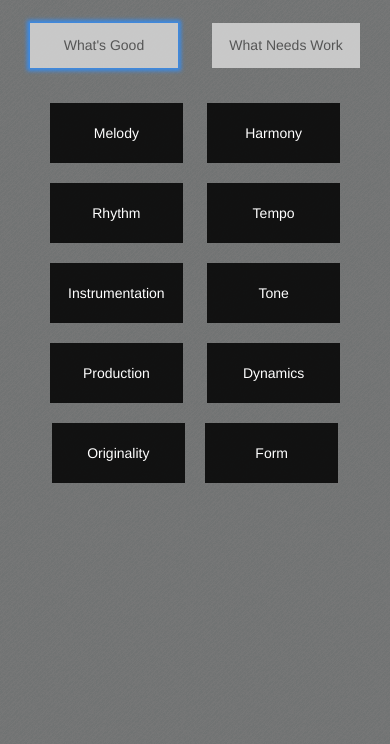
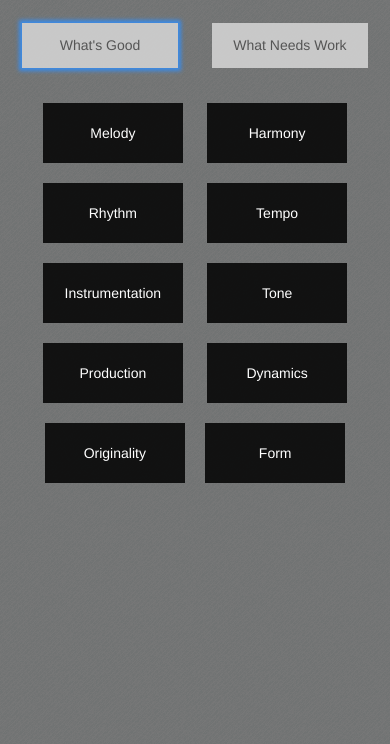
Before and after one commit to ericrav/ericrav.github.io, a plain HTML site: page projects/wip/hipstring/2.0/index.html in a window 390 px wide. Shown: the part 43-787 px from the top of the page. Drawn offline with nearby package versions, Linux system fonts and the light colour scheme; a script that the page names is missing.

Commit message:
adjustment media

```diff
--- a/projects/wip/hipstring/2.0/style.css
+++ b/projects/wip/hipstring/2.0/style.css
@@ -84,12 +84,17 @@ li {
     list-style-type: none;
 }
 .options-container {
-    max-width: 95%;
+    max-width: 90%;
     margin: auto;
     text-align: center;
     display: inline-block;
     position: relative;
     z-index: 10;
+}
+@media (max-width: 480px){
+.options-container{
+    max-width: 100%;
+}
 }
 .voting {
     position: relative;
```
